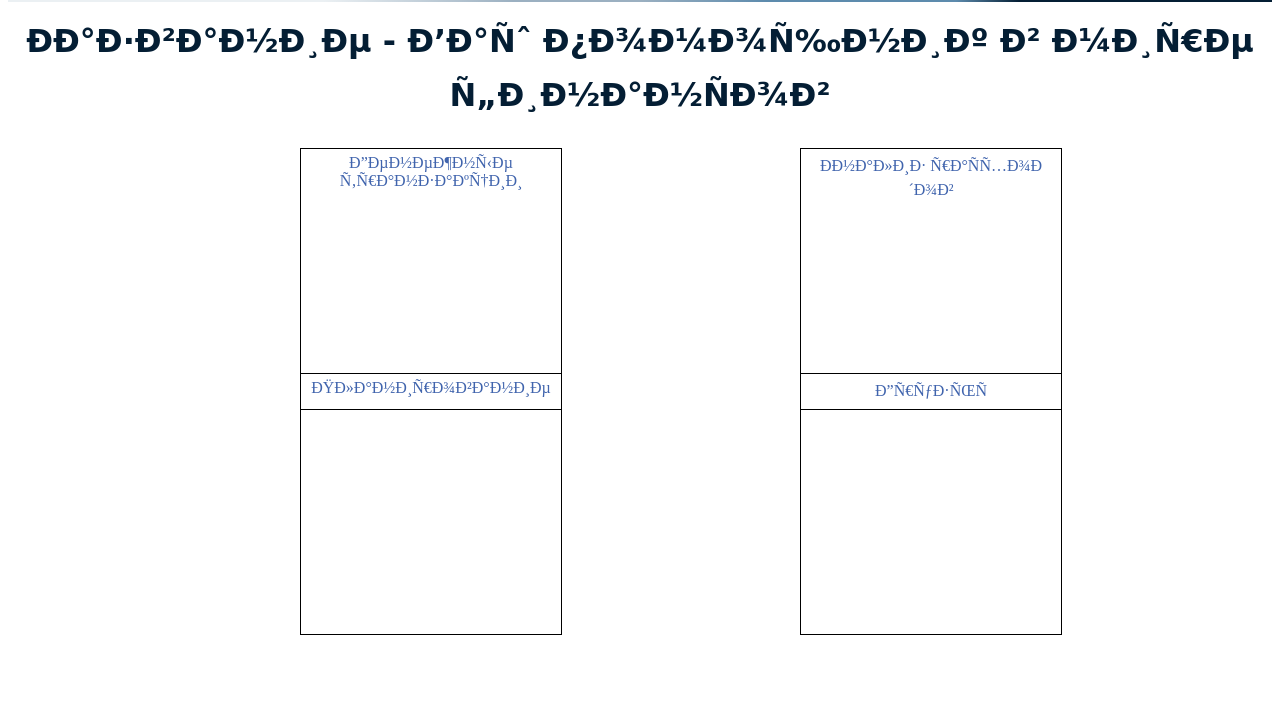
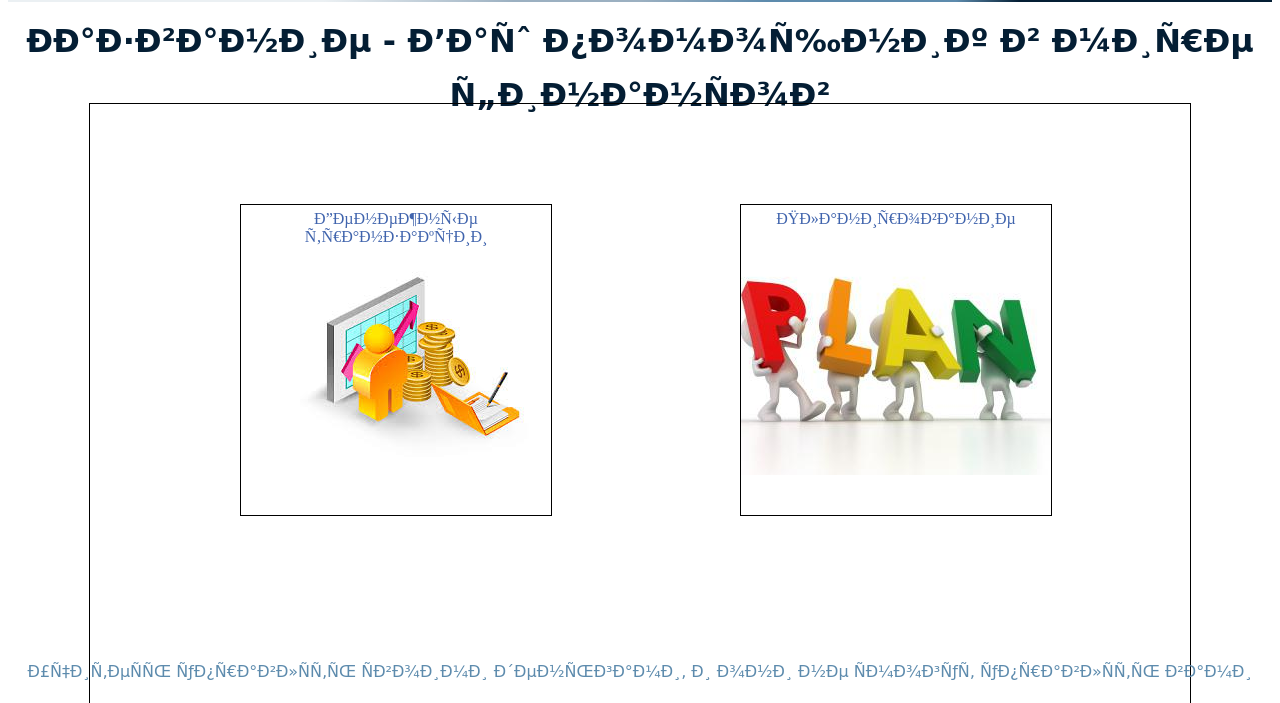
Before and after one commit to DSamokhina/Web_project, a plain HTML site: page web/index.html in a window 1280 px wide. Shown: the part 97-800 px from the top of the page. Drawn offline with Linux system fonts and the light colour scheme.

Commit message:
add pictures

```diff
--- a/web/css/my.css
+++ b/web/css/my.css
@@ -47,55 +47,65 @@ h1 {
     font-family: 'Montez', cursive; /*скачать шрифт можно с сайта https://www.google.com/fonts/*/
 }
 
+.block_main {
+    border: 1px solid black;
+    position: absolute;
+    top: 200px;
+    left: 0;
+    right: 0;
+    margin-left: auto;
+    margin-right: auto;
+    width: 1100px;
+    height: 1100px;
+}
 
-.block1 {
-    width: 250px;
-    height: 250px;
-    left: 300px;
+.block {
     padding: 5px;    /* отступы внутри */
     border: solid 1px black;
     text-align: center; /* размещение текста */
     color: #4064ad; /* цвет текста */
     position: absolute;
+    width: 300px;
+    height: 300px;
+    background-size: contain; /*Масштабирует изображение с сохранением пропорций таким образом, чтобы картинка целиком поместилась внутрь блока.*/
+}
+
+.block1 {
+    left: 150px;
+    top:100px;
+    background: url(../images/1.jpeg) 100% no-repeat;
 }
 .block2 {
-    width: 250px;
-    height: 250px;
-    left: 300px;
-    padding: 5px;     /* отступы внутри */
-    border: solid 1px black;
-    text-align: center; /* размещение текста */
-    color: #4064ad; /* цвет текста */
-    top: 470px;
-    position: absolute;   /* указывает что top  отсчитывается относительно края окна браузера */
+    left: 650px;
+    top: 100px;
+    background: url(../images/2.jpg) 100% no-repeat;
+}
+.block3 {
+    left: 150px;
+    top:650px;
+    background: url(../images/3.jpg) 100% no-repeat;
+}
+.block4 {
+    left: 650px;
+    top:650px;
+    background: url(../images/4.jpg) 100% no-repeat;
 }
 
-.block3 {
-    width: 250px;
-    height: 250px;
-    left: 800px;
-    padding: 5px;    /* отступы внутри */
-    border: solid 1px black;
-    text-align: center; /* размещение текста */
-    color: #4064ad; /* цвет текста */
-    position: absolute;
+.block3 img {
+    border: 2px solid #8b8e4b; /* Параметры рамки */
 }
-.block4 {
-    width: 250px;
-    height: 250px;
-    left: 800px;
-    padding: 5px;     /* отступы внутри */
-    border: solid 1px black;
-    text-align: center; /* размещение текста */
-    color: #4064ad; /* цвет текста */
-    top: 470px;
-    position: absolute;   /* указывает что top  отсчитывается относительно края окна браузера */
+.block3 p {
+    margin: 0; /* Отступы */
 }
 
-/*p {
+p {
     text-align: center;
     color: #5D8BAD;
     font-family: 'Montez', cursive;
-    top: 800px;
-    position: absolute;
-}  */
+    position: fixed;
+    bottom: 0;
+    left: 0;
+    right: 0;
+    margin-left: auto;
+    margin-right: auto;
+}
--- a/web/index.html
+++ b/web/index.html
@@ -19,10 +19,12 @@
             </ul>
         </nav>
         <h1>Название - Ваш помощник в мире финансов</h1>
-        <div class="block1">Денежные транзакции</div>
-        <div class="block2">Планирование</div>
-        <div class="block3">Анализ расходов</div>
-        <div class="block4">Друзья</div>
-        <!-- <p>Учитесь управлять своими деньгами, и они не смогут управлять вами</p> -->
-      </body>
-  </html>
+        <div class="block_main">
+            <div class="block block1">Денежные транзакции</div>
+            <div class="block block2">Планирование</div>
+            <div class="block block3">Анализ расходов</div>
+             <div class="block block4">Друзья</div>
+         </div>
+         <p>Учитесь управлять своими деньгами, и они не смогут управлять вами</p>
+       </body>
+   </html>
```
Also changed, not shown: web/images/1.jpeg (added), web/images/2.jpg (added), web/images/3.jpg (added), web/images/4.jpg (added), 1 other file.
